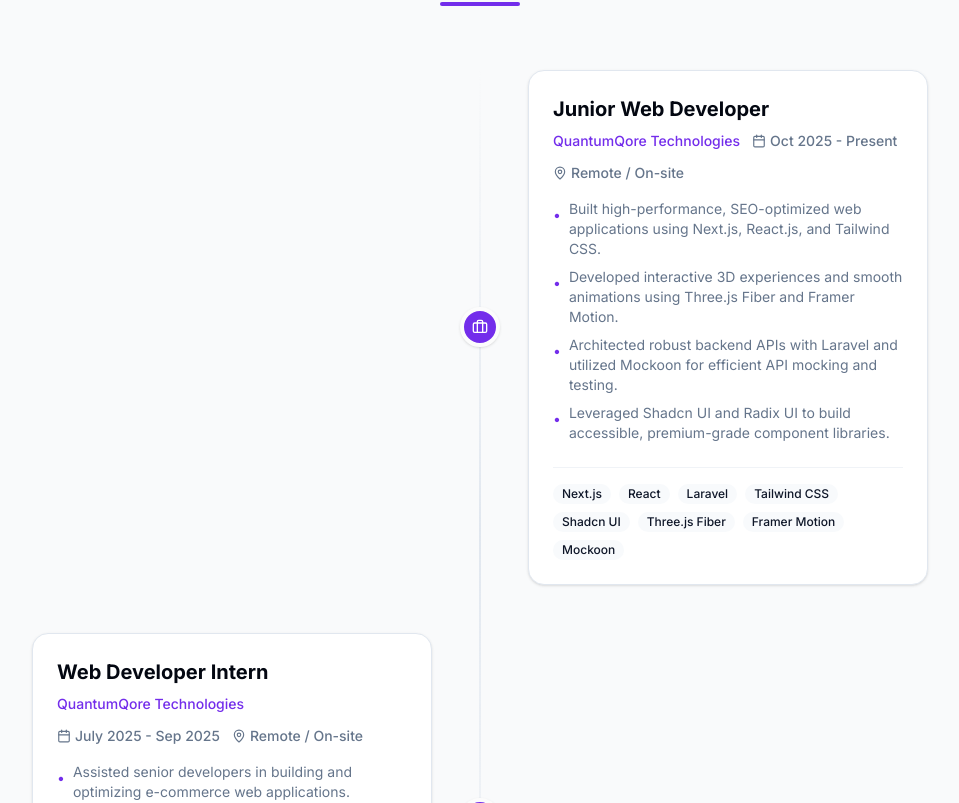
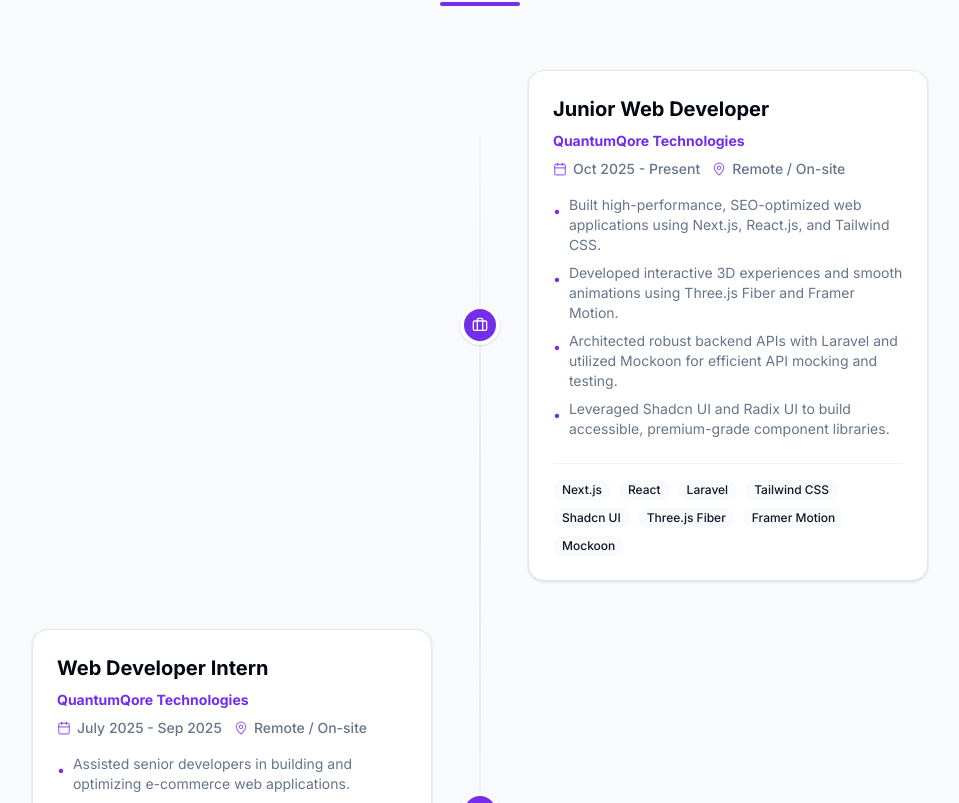
Before and after one commit to jahanzaibwork99/my-portfolio, a React (Vite) app: page / in a window 1280 px wide. Shown: the part 3057-3860 px from the top of the page, without its empty margins (160-1119 px from the left). Built offline with nearby package versions, Linux system fonts and the light colour scheme.

Commit message:
feat: add Experience section component to display professional work history.

```diff
--- a/src/components/sections/Experience.tsx
+++ b/src/components/sections/Experience.tsx
@@ -60,18 +60,20 @@
               <div className="flex flex-col gap-2 mb-4">
                 <h3 className="text-xl font-bold text-foreground">{exp.role}</h3>
 
-                <div className="flex flex-wrap items-center gap-3 text-sm text-muted-foreground font-medium">
-                  <span className="flex items-center gap-1 text-primary">
+                <div className="flex flex-wrap items-center gap-x-4 gap-y-2 text-sm text-muted-foreground font-medium">
+                  <span className="flex items-center gap-1.5 text-primary font-bold">
                     {exp.company}
                   </span>
-                  <span className="flex items-center gap-1">
-                    <Calendar className="w-3.5 h-3.5" />
-                    {exp.duration}
-                  </span>
-                  <span className="flex items-center gap-1">
-                    <MapPin className="w-3.5 h-3.5" />
-                    {exp.location}
-                  </span>
+                  <div className="flex flex-wrap items-center gap-x-3 gap-y-1">
+                    <span className="flex items-center gap-1.5 whitespace-nowrap">
+                      <Calendar className="w-3.5 h-3.5 text-primary/70" />
+                      {exp.duration}
+                    </span>
+                    <span className="flex items-center gap-1.5 whitespace-nowrap">
+                      <MapPin className="w-3.5 h-3.5 text-primary/70" />
+                      {exp.location}
+                    </span>
+                  </div>
                 </div>
               </div>
 
```
